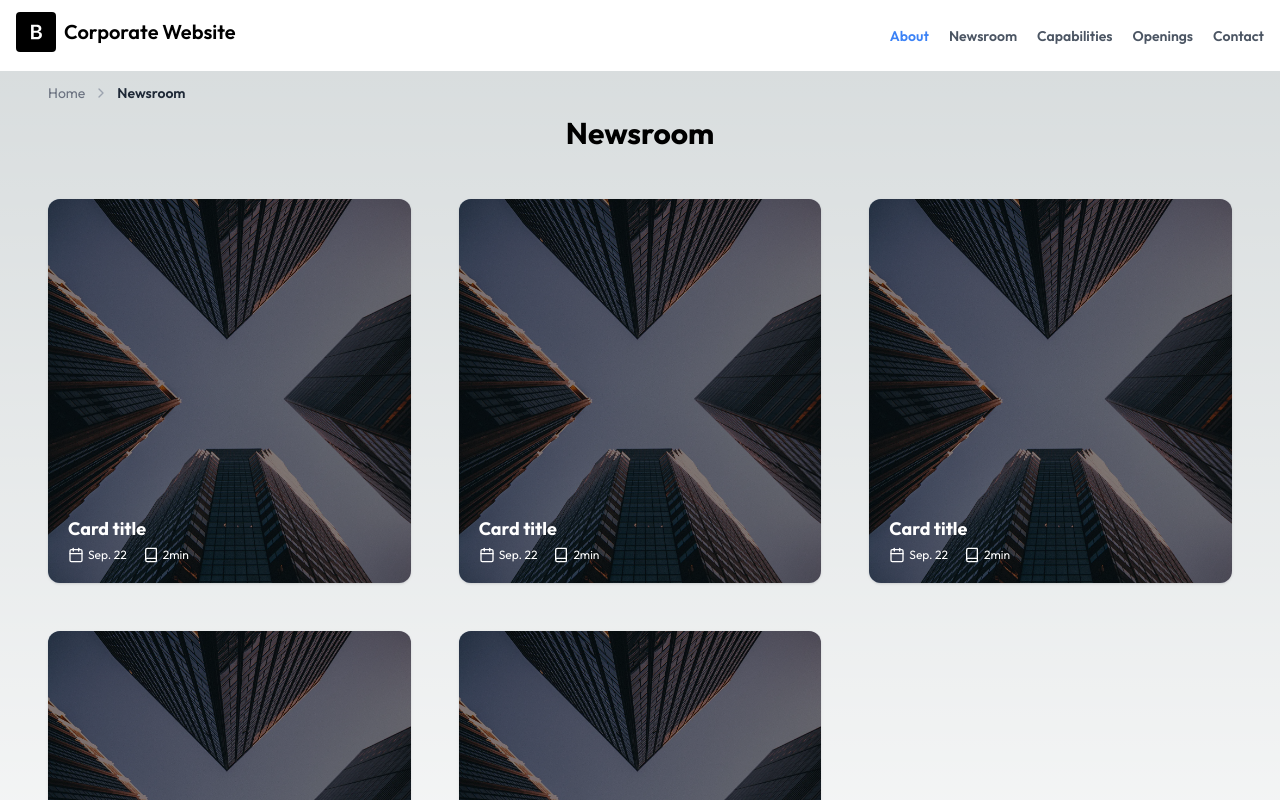
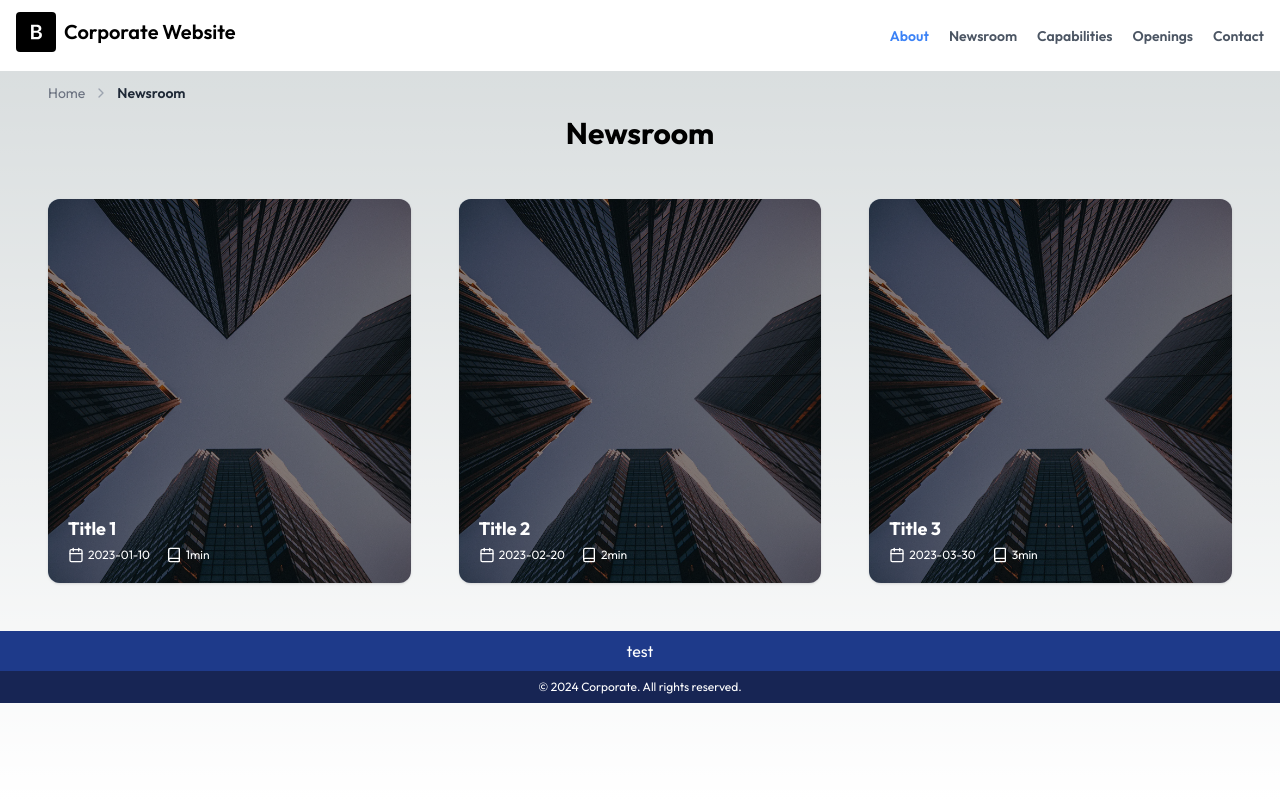
Before and after one commit to aabboudi/corporate-website, a Next.js app: page /newsroom in a window 1280 px wide. Shown: the top 800 px of the page. Built offline with nearby package versions, Linux system fonts and the light colour scheme.

Commit message:
Switched to dynamic card rendering with placeholder content

```diff
--- a/app/newsroom/page.tsx
+++ b/app/newsroom/page.tsx
@@ -2,6 +2,13 @@ import Breadcrumbs from "@/components/Breadcrumbs";
 import NewsCard from "@/components/NewsCard";
 
 export default function Newsroom() {
+
+  const tempData = [
+    {bg: '/ftproject-bg.webp', title: 'Title 1', category: 'defense', date: '2023-01-10', readTime: '1min'},
+    {bg: '/ftproject-bg.webp', title: 'Title 2', category: 'defense', date: '2023-02-20', readTime: '2min'},
+    {bg: '/ftproject-bg.webp', title: 'Title 3', category: 'defense', date: '2023-03-30', readTime: '3min'},
+  ]
+
   return (
     <main>
       <Breadcrumbs current="Newsroom" path={[{label: "Home", slug:"/"},]} />
@@ -9,11 +16,16 @@ export default function Newsroom() {
       <h1 className="text-3xl font-bold text-center">Newsroom</h1>
 
       <section className="grid gap-12 grid-cols-1 md:grid-cols-2 lg:grid-cols-3 justify-center p-12">
-        <NewsCard />
-        <NewsCard />
-        <NewsCard />
-        <NewsCard />
-        <NewsCard />
+        {tempData.map((article, index) => (
+          <NewsCard
+            key={index}
+            bg={article.bg}
+            title={article.title}
+            category={article.category}
+            postedAt={article.date}
+            readTime={article.readTime}
+          />
+        ))}
       </section>
 
     </main>
--- a/components/NewsCard.tsx
+++ b/components/NewsCard.tsx
@@ -3,13 +3,14 @@ import Image from "next/image";
 import { Calendar, Book } from "lucide-react";
 
 interface NewsCardProps {
-  bg?: string;
-  title?: string;
-  date?: Date;
-  readTime?: Date;
+  bg: string;
+  title: string;
+  category: string | undefined;
+  postedAt: string;
+  readTime: string;
 }
 
-const NewsCard: React.FC<NewsCardProps> = ({ bg, title, date, readTime }) => {
+const NewsCard: React.FC<NewsCardProps> = ({ bg, title, category="General", postedAt, readTime }) => {
   return (
     <Link href="/your-target-page" passHref>
       <article className="relative w-full h-96 rounded-xl shadow mx-auto cursor-pointer group">
@@ -17,30 +18,29 @@ const NewsCard: React.FC<NewsCardProps> = ({ bg, title, date, readTime }) => {
           <div className="relative w-full h-full">
             <Image
               className="rounded-xl"
-              src="/ftproject-bg.webp"
+              src={bg}
               alt="Card Image"
               layout="fill"
               objectFit="cover"
             />
-            {/* Dark overlay */}
             <div className="absolute inset-0 bg-black opacity-50 rounded-xl" />
           </div>
-          {/* Lorem Ipsum Text */}
+
           <div className="absolute inset-0 top-0 start-0 text-white p-4 opacity-0 group-hover:opacity-100 transition-opacity duration-300">
             <p className="">
-              DEFENSE
+              {category}
             </p>
           </div>
           <div className="absolute bottom-0 left-0 right-0 p-4 md:p-5 text-white">
-            <h3 className="text-lg font-bold">Card title</h3>
+            <h3 className="text-lg font-bold">{title}</h3>
             <div className="flex gap-4 text-xs mt-1">
               <p className="flex">
                 <Calendar className="me-1" color="white" size={16} />
-                <span>Sep. 22</span>
+                <span>{postedAt}</span>
               </p>
               <p className="flex">
                 <Book className="me-1" color="white" size={16} />
-                <span>2min</span>
+                <span>{readTime}</span>
               </p>
             </div>
           </div>
```
